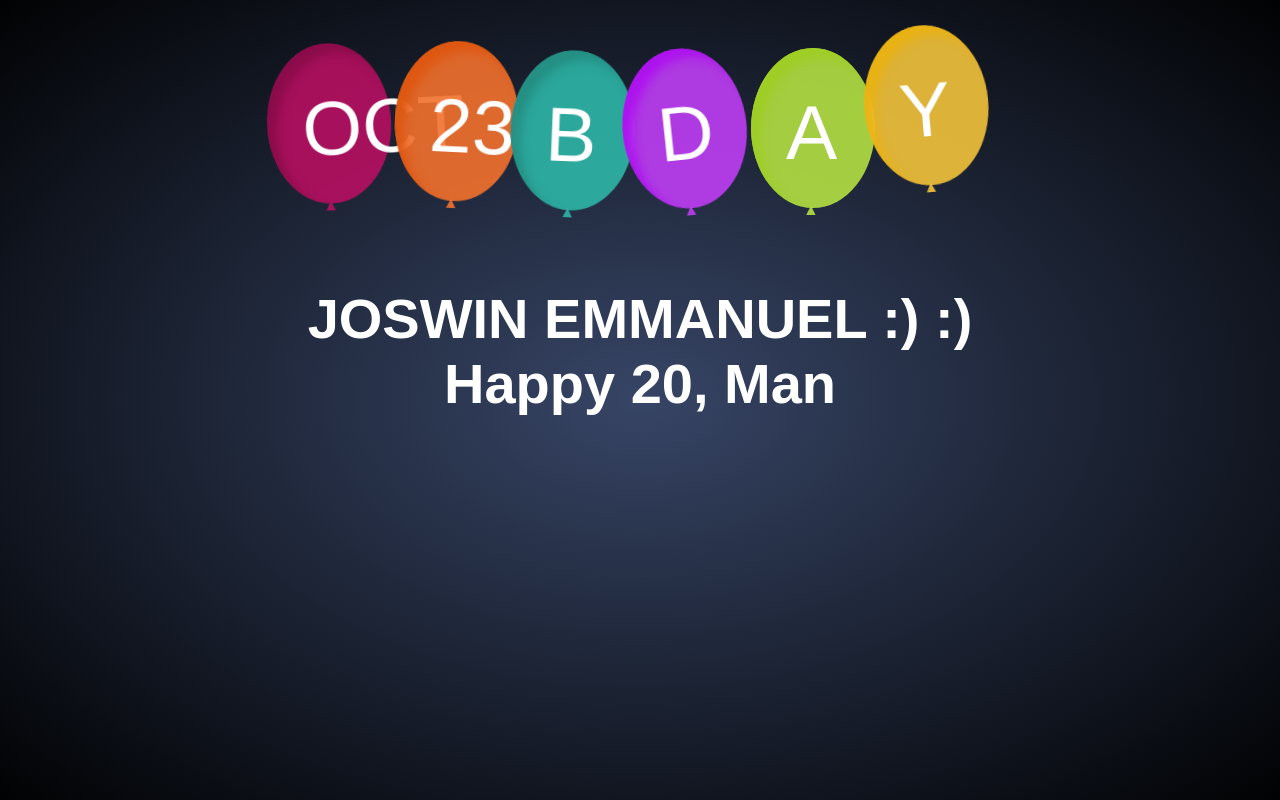
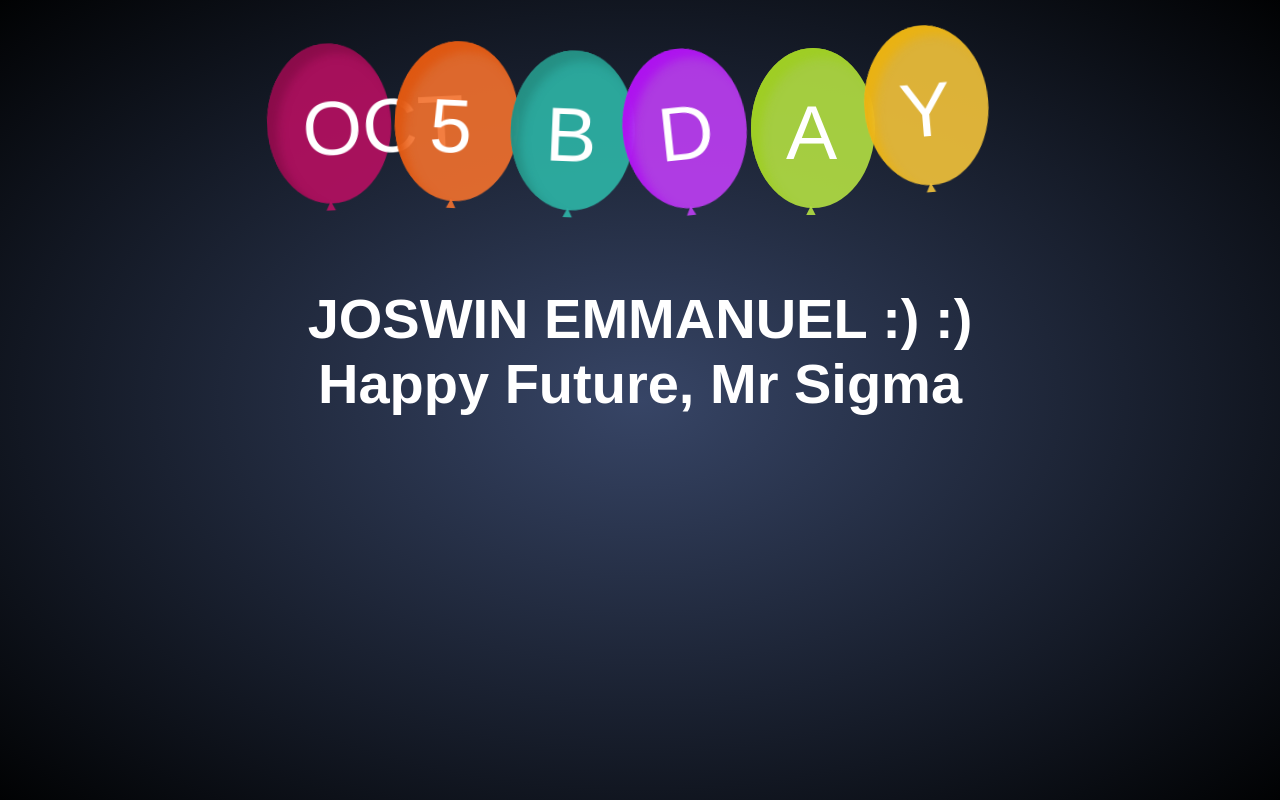
Before and after one commit to joswinemmanuel/SHN, a plain HTML site: page index.html in a window 1280 px wide. Drawn offline with Linux system fonts and the light colour scheme; a web font is replaced by a local one.

Commit message:
Date changed

```diff
--- a/index.html
+++ b/index.html
@@ -291,7 +291,7 @@ background-image: radial-gradient(#374566, #010203);
         <div class="balloon">
             <div><span>OCT</span>
             </div>
-            <div><span>23</span>
+            <div><span>5</span>
             </div>
             <div><span>B</span>
             </div>
@@ -302,7 +302,7 @@ background-image: radial-gradient(#374566, #010203);
             <div><span>Y</span>
             </div>
         </div>
-         <h1>JOSWIN EMMANUEL :) :) Happy 20, Man</h1>
+         <h1>JOSWIN EMMANUEL :) :) Happy Future, Mr Sigma</h1>
 
     </div>
     <script>
```
